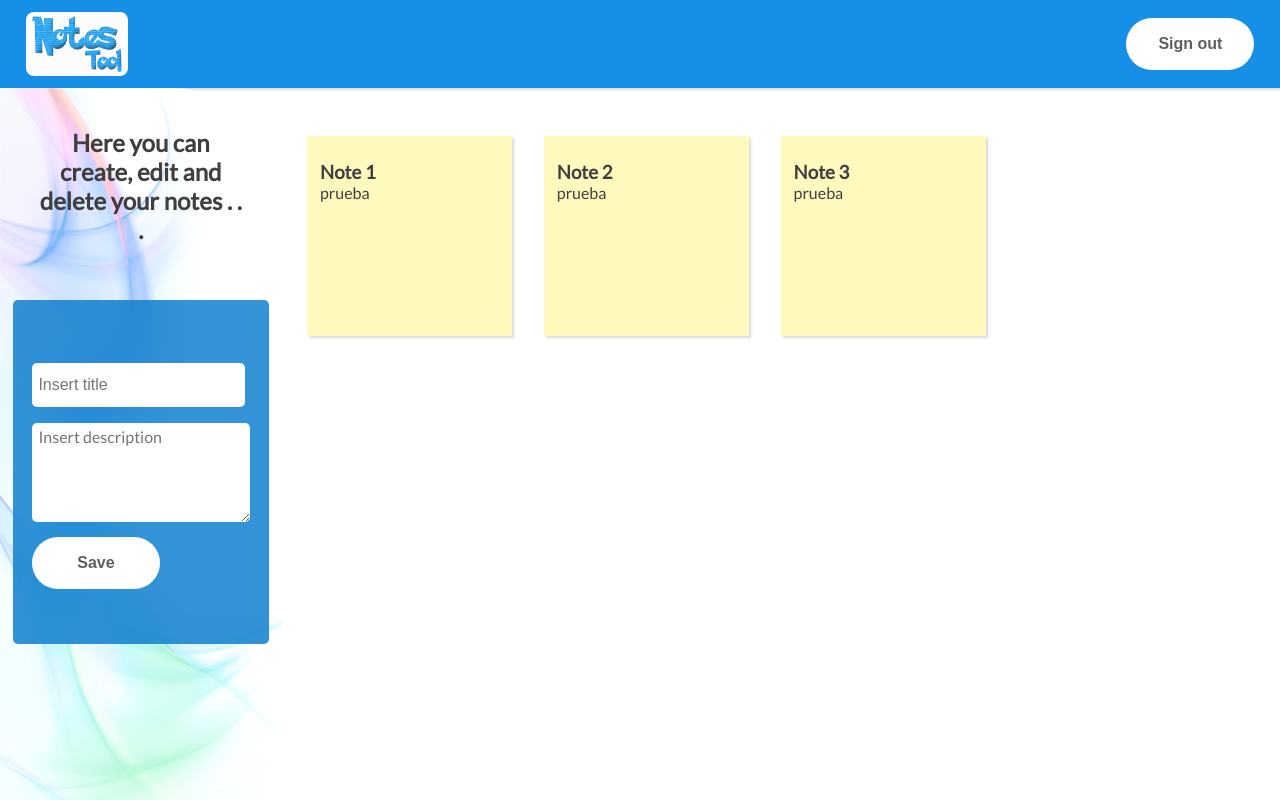
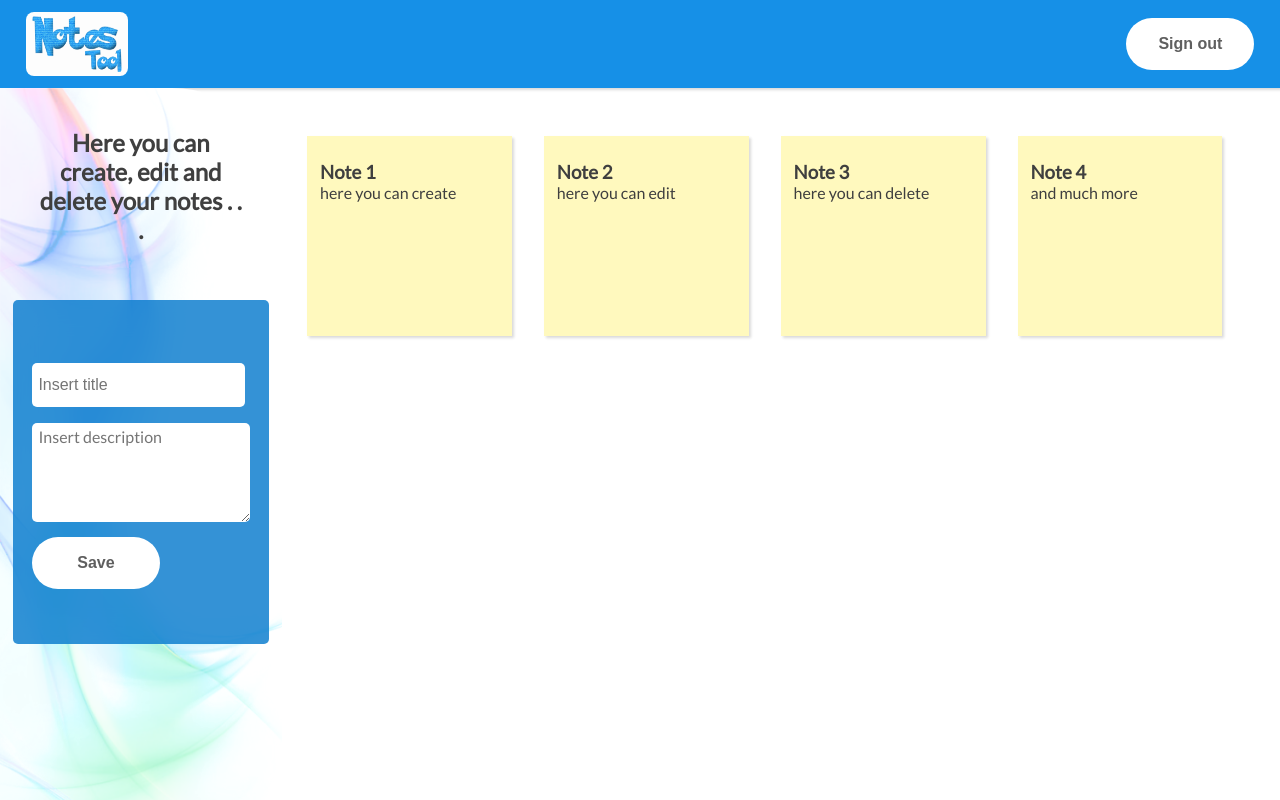
Before and after one commit to Nataliasita/notes, an Angular app: page /dashboard in a window 1280 px wide. Built offline with nearby package versions, Linux system fonts and the light colour scheme.

Commit message:
ajustes finales

```diff
--- a/src/app/components/board/dashboard/dashboard.component.css
+++ b/src/app/components/board/dashboard/dashboard.component.css
@@ -119,16 +119,17 @@
     border-radius: 5px;
     backdrop-filter: blur(15px);
 
+
 }
 .title_note{
     width: 14vw;
     color: rgb(63, 63, 63);
+    text-transform: capitalize;
 }
 .description_note{
     color: rgb(63, 63, 63);
     width: 14vw;
     height: 16vh;
-
 }
 .btn_save{
     width: 10vw;
--- a/src/app/components/board/dashboard/dashboard.component.ts
+++ b/src/app/components/board/dashboard/dashboard.component.ts
@@ -15,9 +15,10 @@ export class DashboardComponent implements OnInit {
   public formNote!:FormGroup
 
   notesArray: DataNotes[] = [
-    {id:1,title:'Note 1', description:'prueba'},
-    {id:2,title:'Note 2', description:'prueba'},
-    {id:3,title:'Note 3', description:'prueba'}
+    {id:1,title:'Note 1', description:'here you can create'},
+    {id:2,title:'Note 2', description:'here you can edit'},
+    {id:3,title:'Note 3', description:'here you can delete'},
+    {id:4,title:'Note 4', description:'and much more '}
   ];
 
   selectedNote: DataNotes =new DataNotes();
```
